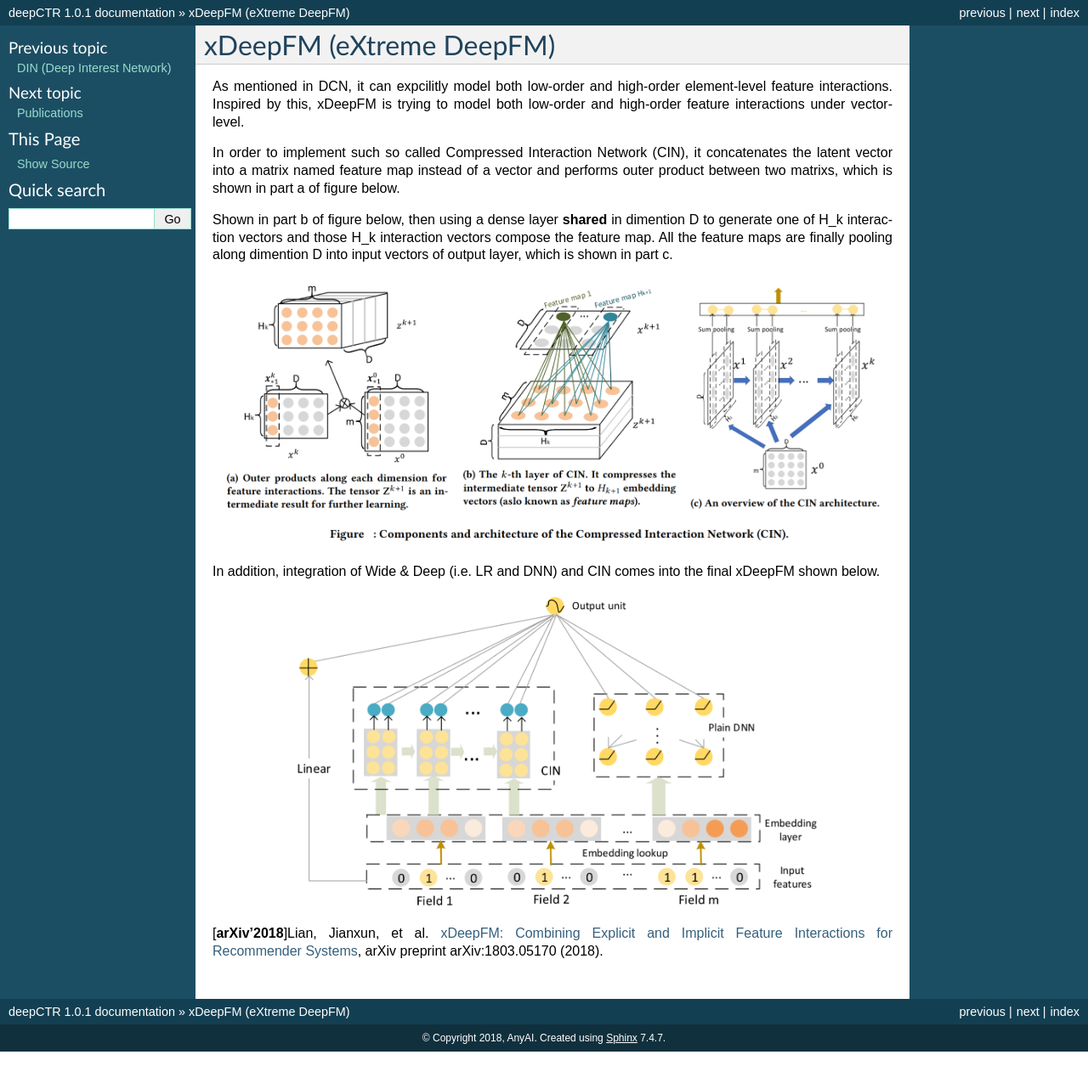
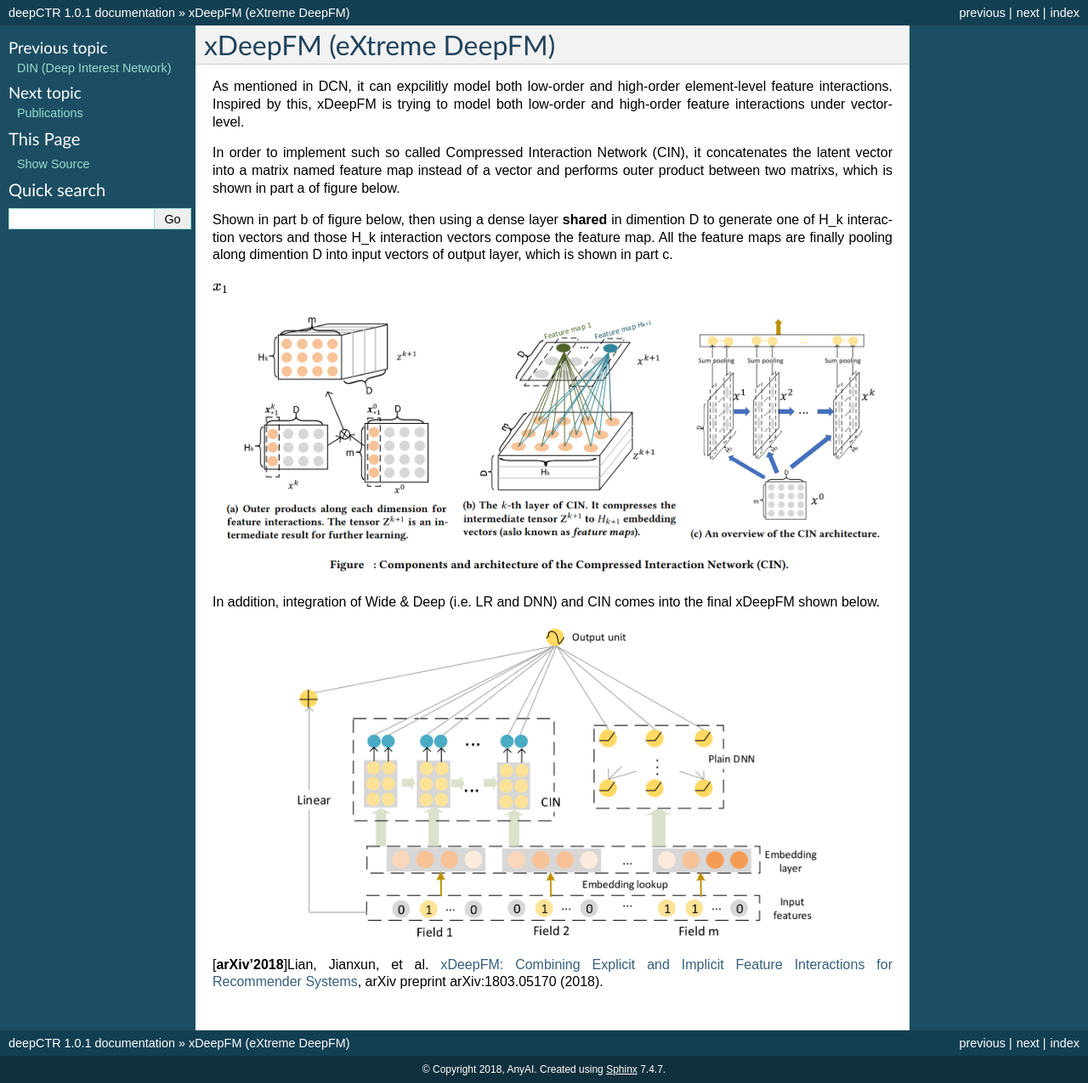
Before and after one commit to anyai/DeepCTR, a Sphinx documentation site: the page built from docs/source/models/xDeepFM.rst, in a window 1280 px wide. Shown: the whole page at 85% size. Built offline with Sphinx 7.4.7, drawn with Linux system fonts in a browser that asks for light colours; formulas are drawn with MathJax 3; before the commit the page ends 1238 px from its top, so only the background shows below that.

Commit message:
test formula

```diff
--- a/docs/source/conf.py
+++ b/docs/source/conf.py
@@ -38,8 +38,9 @@ release = u'1.0.1'
 # Add any Sphinx extension module names here, as strings. They can be
 # extensions coming with Sphinx (named 'sphinx.ext.*') or your custom
 # ones.
-extensions = ['sphinx_extensions.imgmath'
-]
+extensions = ['sphinx.ext.todo',
+              'sphinx.ext.pngmath']
+
 imgmath_latex = 'C:\\texlive\\2018\\bin\\win32\\latex'
 
 # Add any paths that contain templates here, relative to this directory.
--- a/docs/source/models/xDeepFM.rst
+++ b/docs/source/models/xDeepFM.rst
@@ -16,6 +16,8 @@ interaction vectors compose the feature map. All the feature maps are finally
 pooling along dimention D into input vectors of output layer, which is shown in
 part c.
 
+:math:`x_1`
+
 .. image:: xDeepFM_CIN.png
 
 In addition, integration of Wide & Deep (i.e. LR and DNN) and CIN comes into
```
